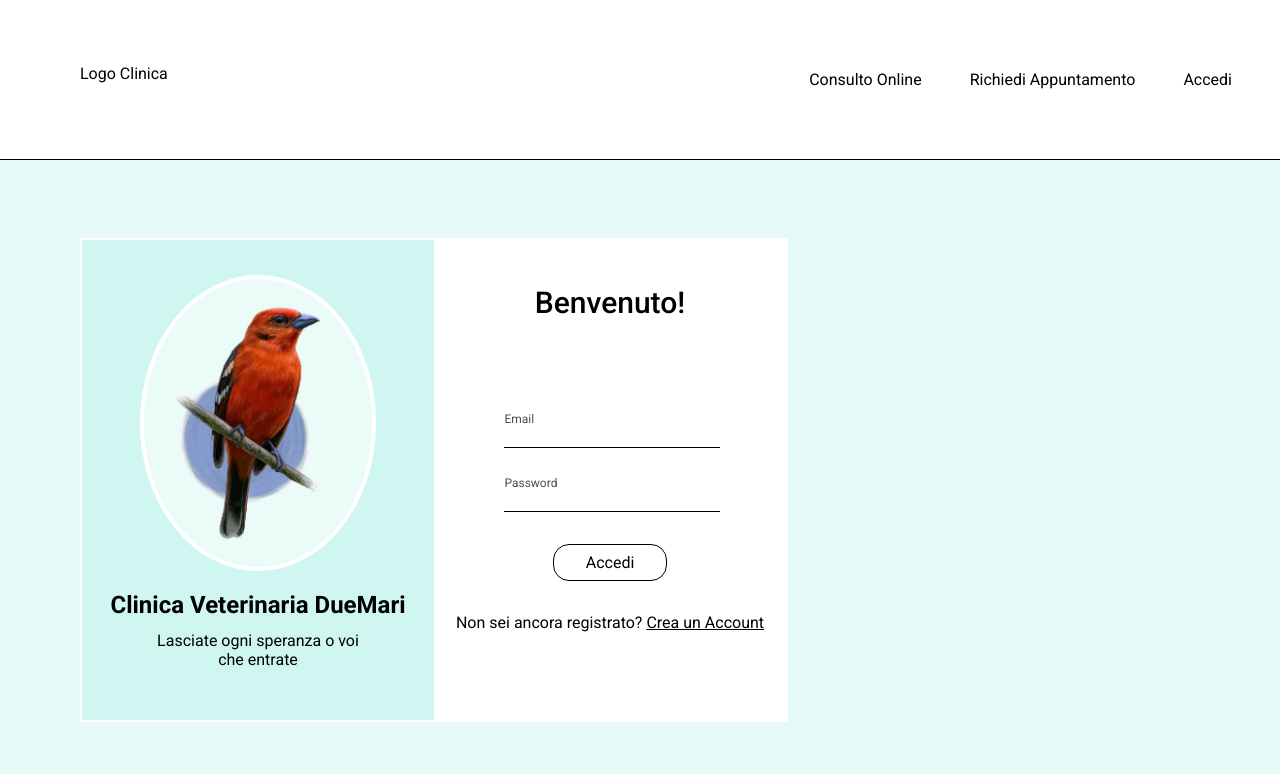
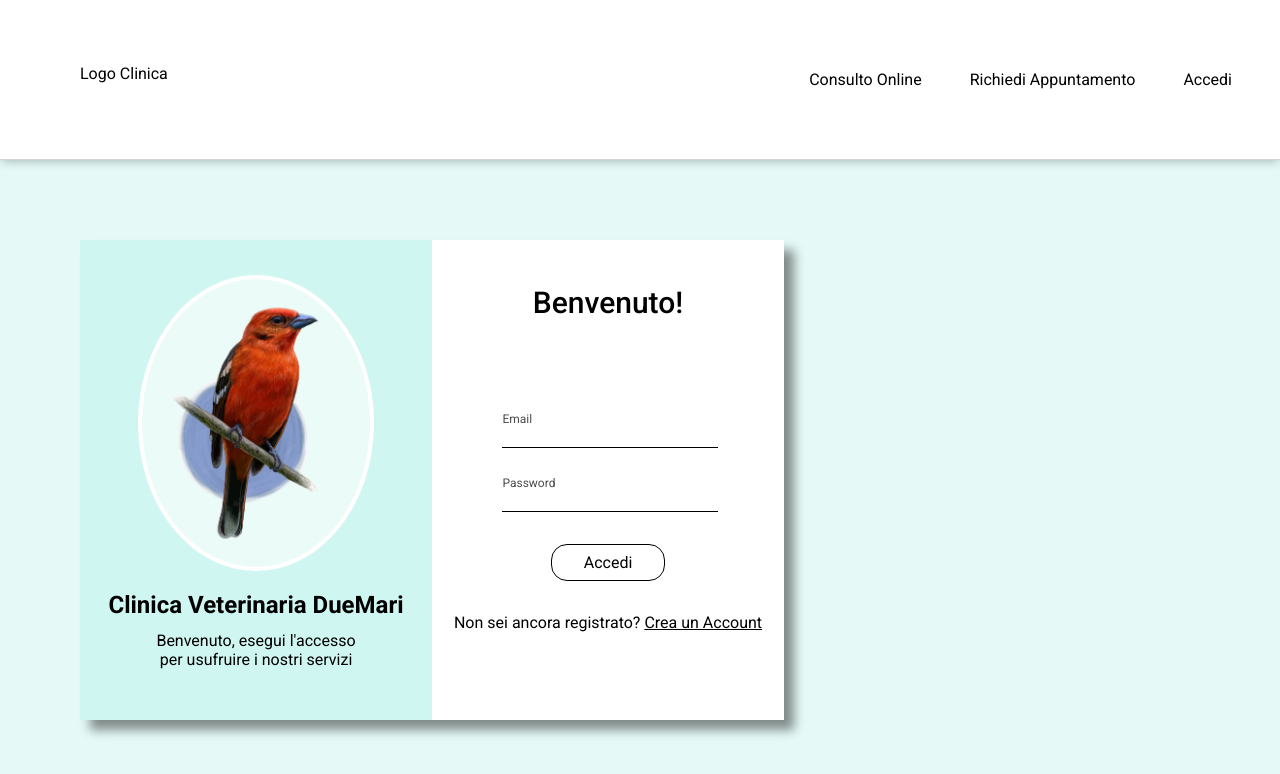
Before and after one commit to Germanilu/ClinicaVeterinariaDueMari, a React (Create React App) app: page /login in a window 1280 px wide. Shown: the top 774 px of the page. Built offline with nearby package versions, Linux system fonts and the light colour scheme.

Commit message:
Fix: Header & login Shadow

```diff
--- a/src/Components/Header/Header.scss
+++ b/src/Components/Header/Header.scss
@@ -1,15 +1,13 @@
 .headerDesign{
     height:19.9vh;
     width: 100%;
-    border-bottom: 0.1vh solid black;
-
+    border-bottom: 0.1vh solid rgba(0, 0, 0, 0.164);
+    box-shadow: 0px 2px 10px -1px rgba(0, 0, 0, 0.288);
     position: sticky;
     top: 0;
-
     display: flex;
     align-items: center;
     justify-content: right;
-
     background-color: rgba(255, 255, 255, 0.808);
 }
 
@@ -20,7 +18,6 @@
 }
 
 .containerMenu{
-
     margin-right: 3em;
     display: flex;
     align-items: center;
--- a/src/Containers/User/Login/Login.jsx
+++ b/src/Containers/User/Login/Login.jsx
@@ -55,7 +55,7 @@ const Login = () => {
                         <img src={require('../../../img/birdLoginNoBG.png')} alt="" className='imgLogin' />
                     </div>
                     <h2>Clinica Veterinaria DueMari</h2>
-                        <p>Lasciate ogni speranza o voi che entrate</p>
+                        <p>Benvenuto, esegui l'accesso per usufruire i nostri servizi</p>
                 </div>
                 <div className="containerDataLogin">
                     <h1>Benvenuto!</h1>
--- a/src/Containers/User/Login/Login.scss
+++ b/src/Containers/User/Login/Login.scss
@@ -7,24 +7,18 @@
     align-items: center;
     justify-content: left;
     background-color: rgba(65, 218, 193, 0.137);
-
 }
 
 .containerLogin{
     width: 55%;
     height: 30em;
-    border: 2px solid rgb(255, 255, 255);
     margin-left: 5em;
-    // border-radius: 2em;
-
     display: flex;
     align-items: center;
     justify-content: center;
-
-
     //Unable overlap border
     overflow: auto;
-
+    box-shadow: 10px 10px 10px 0px rgba(7, 7, 7, 0.452);
 }
 
 .containerImg{
@@ -111,7 +105,6 @@ input{
     cursor: pointer;
 }
 
-
 .redirRegister{
     text-decoration: underline;
     cursor: pointer;
```
